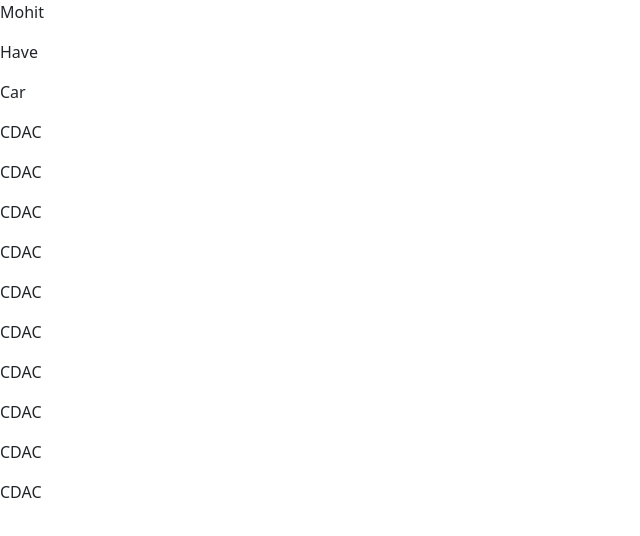
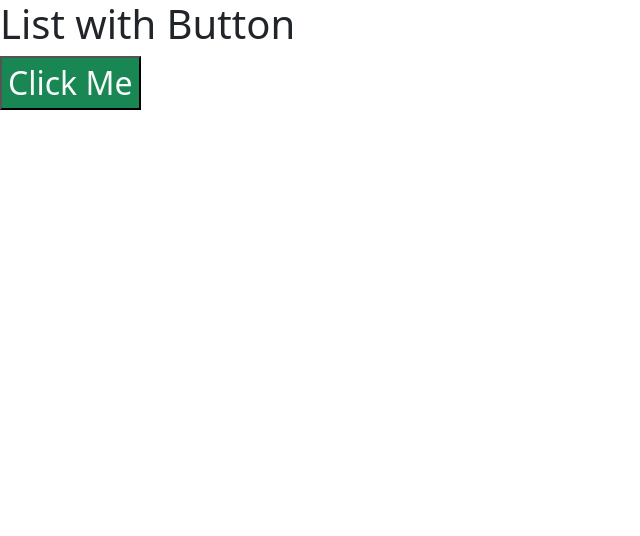
Before and after one commit to mohit24raut/fourth-react-app, a React (Create React App) app: page / in a window 1280 px wide. Shown: the top 536 px of the page, without its empty margins (0-640 px from the left). Built offline with nearby package versions, Linux system fonts and the light colour scheme.

Commit message:
List on click event

```diff
--- a/src/App.js
+++ b/src/App.js
@@ -1,6 +1,40 @@
 import "bootstrap/dist/css/bootstrap.css";
 import {useState} from "react";
 
+function App()
+{
+  return(
+    <>
+      <h1>List with Button</h1>
+      <ListDemo/>
+    </>
+  )
+}
+
+function ListDemo()
+{
+  let [list, setList]=useState([]);
+
+  let addItem=()=>{
+    let newList=[...list, "CDAC"];
+    setList(newList);
+  }
+  return(
+    <>
+      <input
+          type="button"
+          value="Click Me"
+          className="bg-success text-light fs-2"
+          onClick={addItem}
+      />
+
+      {list.map( (item)=> <p>{item}</p>)}
+    </>
+  )
+}
+export default App;
+
+/*
 function App()
 {
   return(
@@ -24,7 +58,7 @@
     )
 }
 export default App;
-/*
+
 function App()
 {
   return(
```
